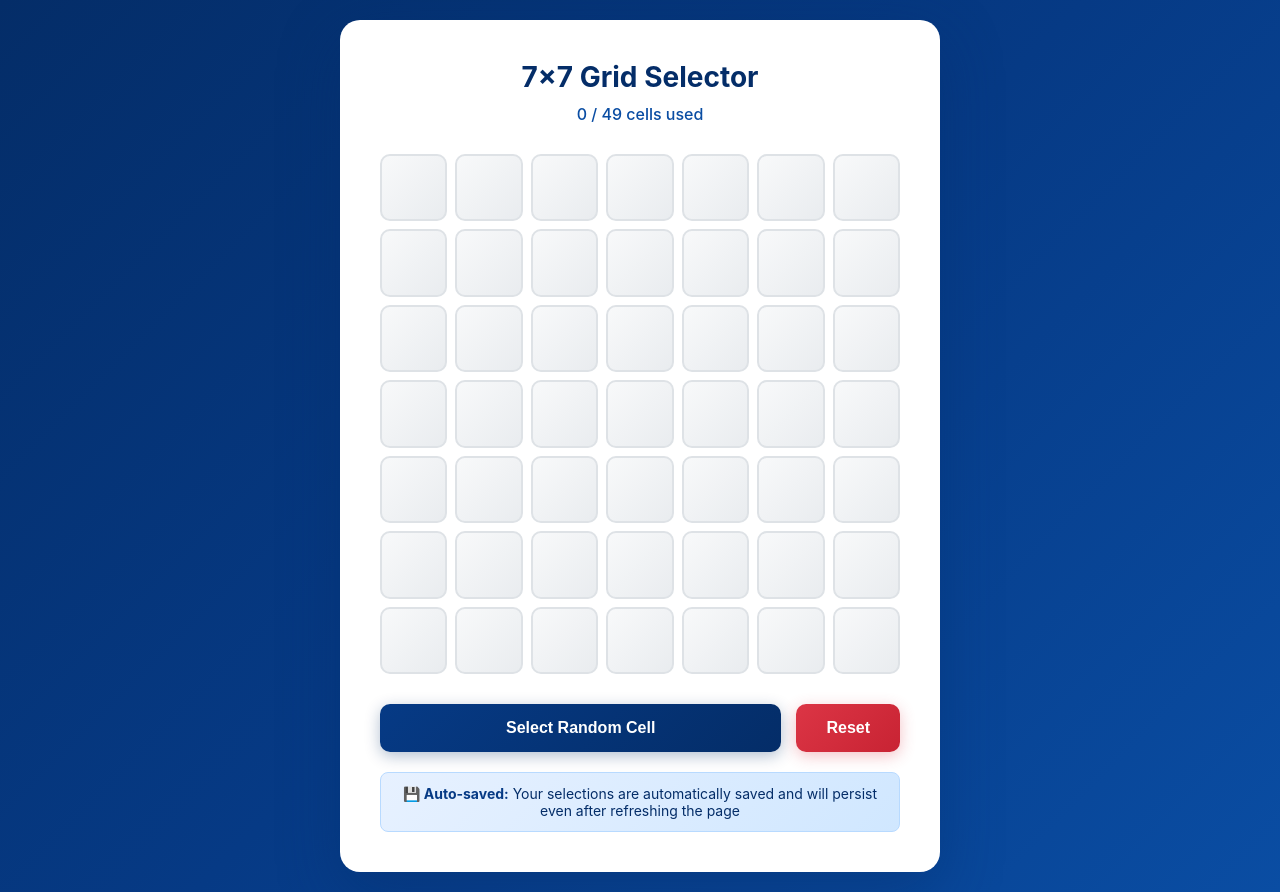
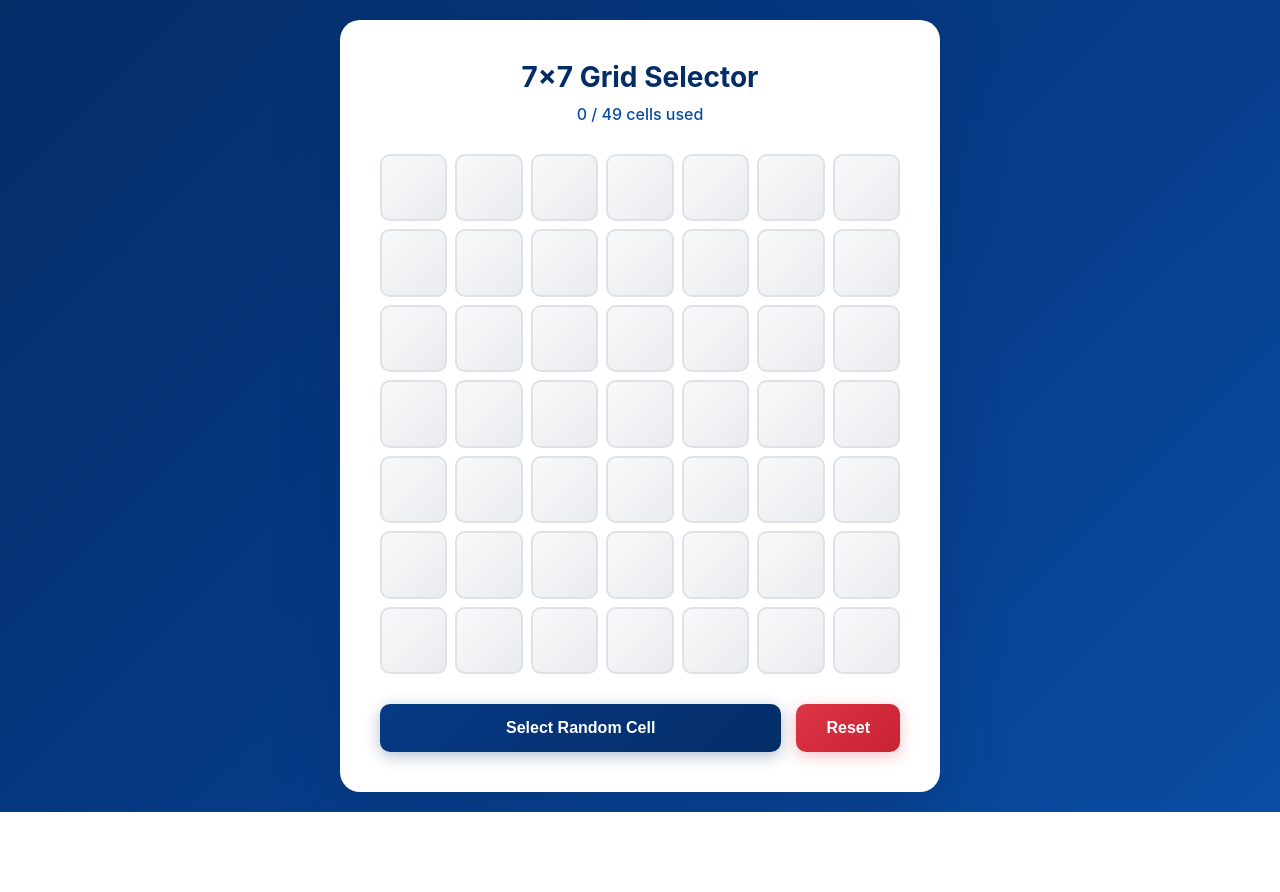
Before and after one commit to StefanoBussandri/grid-selector, a plain HTML site: page index.html in a window 1280 px wide. After the commit the page ends 812 px from the top, so only its background shows below. Drawn offline with Linux system fonts and the light colour scheme.

Commit message:
Update index.html

```diff
--- a/index.html
+++ b/index.html
@@ -190,10 +190,6 @@
         </div>
 
         <div class="message" id="message"></div>
-
-        <div class="info-banner">
-            <strong>💾 Auto-saved:</strong> Your selections are automatically saved and will persist even after refreshing the page
-        </div>
     </div>
 
     <script>
```
